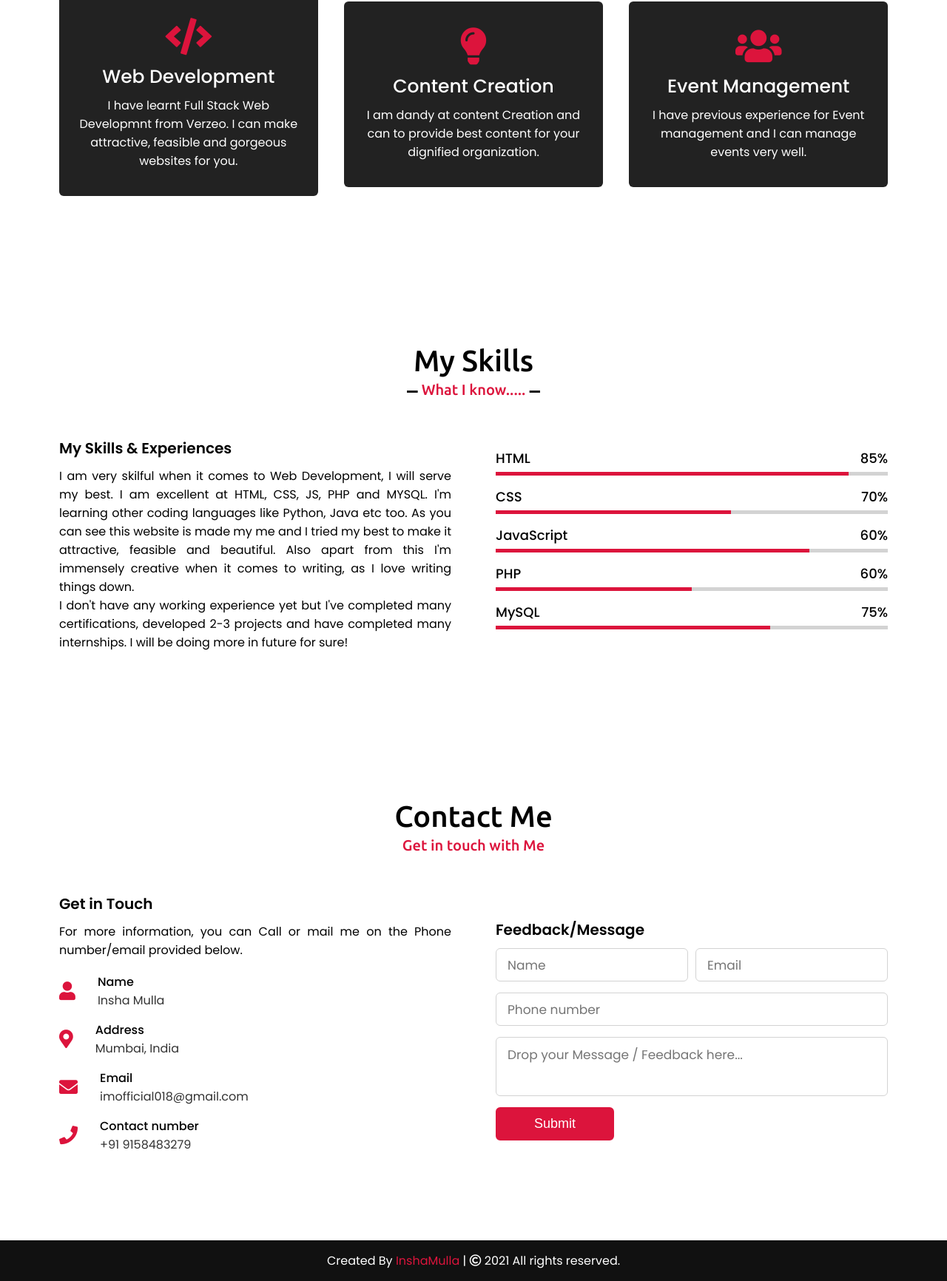
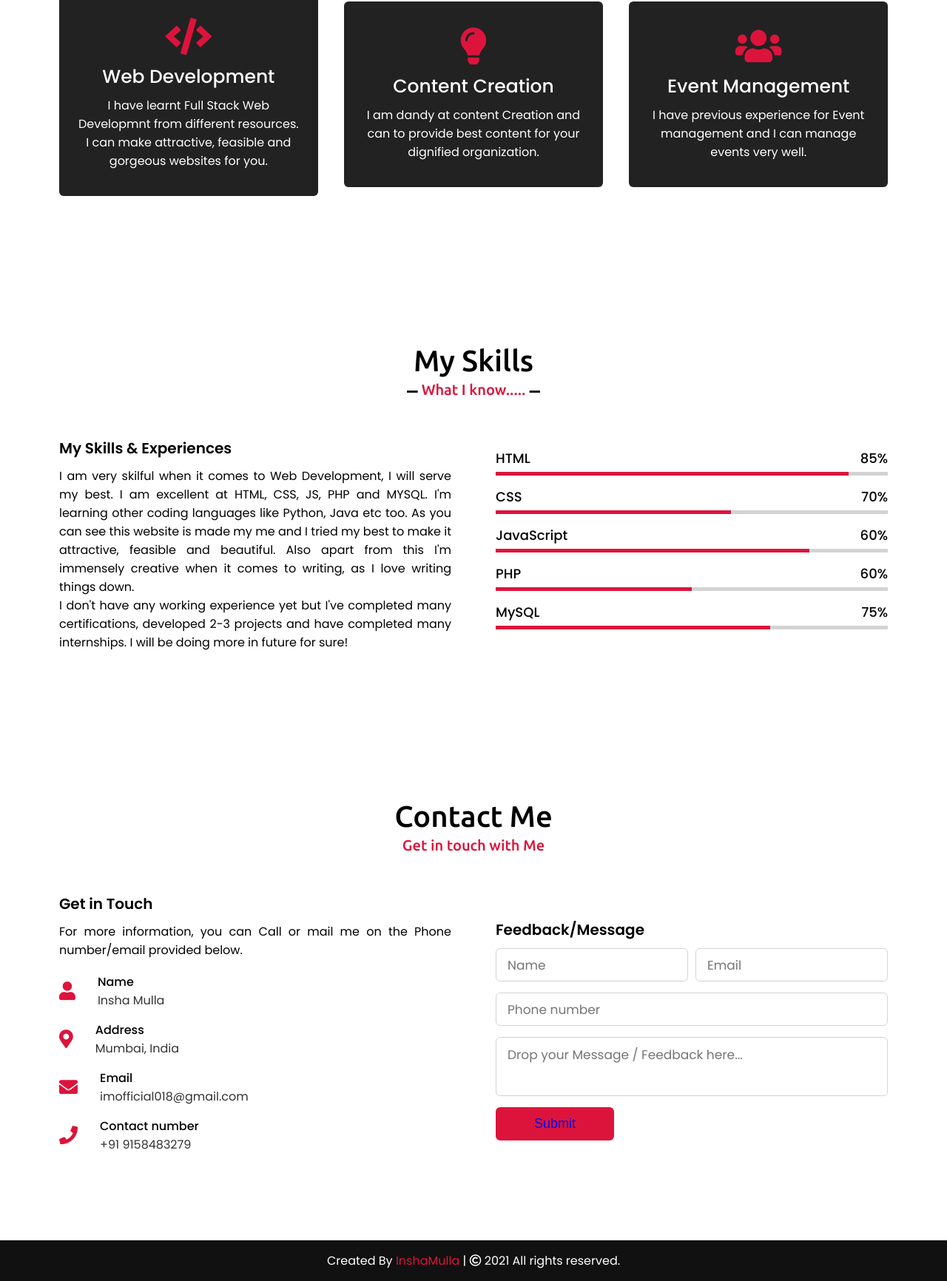
Before and after one commit to Insha19917/inshamullaportfolio.github.io, a plain HTML site: page index.html in a window 1280 px wide. Shown: the part 1770-3502 px from the top of the page at 74% size. Drawn offline with nearby package versions, Linux system fonts and the light colour scheme.

Commit message:
Updated index.html

```diff
--- a/index.html
+++ b/index.html
@@ -72,7 +72,7 @@
                     <div class="box">
                         <i class="fas fa-code"></i>
                         <div class="text">Web Development</div>
-                        <p>I have learnt Full Stack Web Developmnt from Verzeo. I can make attractive, feasible and gorgeous websites for you.</p>
+                        <p>I have learnt Full Stack Web Developmnt from different resources. I can make attractive, feasible and gorgeous websites for you.</p>
                     </div>
                 </div>
                 <div class="card">
@@ -204,7 +204,7 @@
                             <textarea class="message" cols="30" rows="10" placeholder="Drop your Message / Feedback here..."></textarea>
                         </div>
                         <div class="button-area">
-                            <button class="send-msg" type="submit" name="send-message">Submit</button>
+                            <button class="send-msg" type="submit" name="send-message"><a href="#">Submit</a></button>
                         </div>
                     </form>
                 </div>
```
